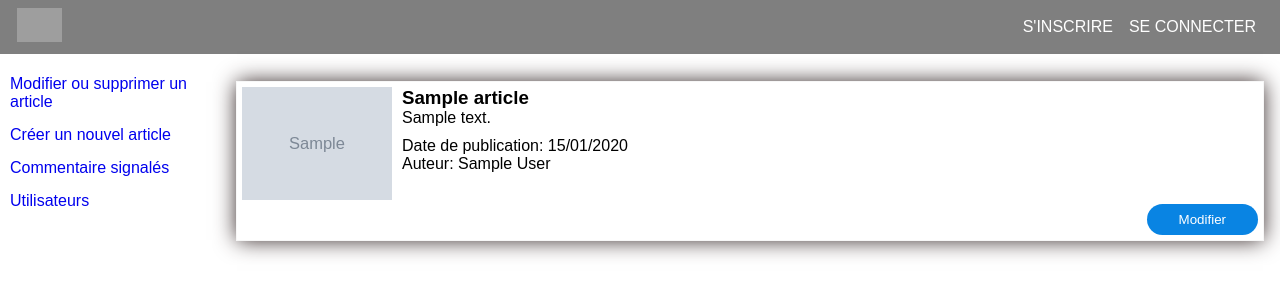
After one commit to florentthomas/Projet5-oc, a PHP site: template App/Views/list_article_edit.twig in a window 1280 px wide. The commit adds this page. Shown: the top 300 px of the page. Run offline with PHP 8.4, Linux system fonts and the light colour scheme; the template is opened without the code that fills it: most values are stand-ins (such as "Sample title", 1, 10 or a date in 2020); grey boxes marked "Sample" are stand-in pictures; some libraries are stand-ins or nearby versions; grey boxes are pictures that could not be loaded.

Commit message:
creation de la page d'edition des articles

```diff
--- a/App/Views/admin_blog.twig
+++ b/App/Views/admin_blog.twig
@@ -17,7 +17,7 @@
     <main class="admin">
 
         <ul class="list_menu_admin">
-            <li><a href="#">Modifier ou supprimer un article</a></li>
+            <li><a href="{{URL}}admin_blog/modifier_article">Modifier ou supprimer un article</a></li>
             <li><a href="{{URL}}admin_blog/creer_article">Créer un nouvel article</a></li>
             <li><a href="#">Commentaire signalés</a></li>
             <li><a href="#">Utilisateurs</a></li>
--- /dev/null
+++ b/App/Views/list_article_edit.twig
@@ -0,0 +1,50 @@
+{% extends "admin_blog.twig" %}
+
+{% block title %}
+
+    <title>Créer un article</title>
+
+{% endblock %}
+
+{% block description %}
+
+    <meta name="description" content=""/>
+
+{% endblock %}
+
+{% block admin %}
+
+    {% for article in articles %}
+
+        <div class="article_card">
+
+            <div class="content_card">
+
+                <div><img class="image" src="{{article.url_image}}"/></div>
+
+                <div class="content_card_article">
+                    <h3>{{article.title}}</h3>
+                    <p>{{article.content}}</p>
+
+                    <div class="info_article">
+                        <div>Date de publication: {{article.date_create|date("d/m/Y")}}</div>
+                        {% if article.date_create != article.date_update %}
+                            <div>Date de modification: {{article.date_update|date("d/m/Y")}}</div>
+                        {% endif %}
+                        <div>Auteur: {{article.author}}</div>
+                    </div>
+                </div>
+            </div>
+            <div class="btn_edit">
+                <button class="button-blue">Modifier</button>
+            </div>
+        </div>
+    {% endfor %}
+
+
+{% endblock %}
+
+
+{% block script %}
+
+{% endblock %}
--- a/Public/style.css
+++ b/Public/style.css
@@ -514,6 +514,8 @@ article{
 .panel input[type="text"]{
     width: 100%;
 }
+
+
 .group_input{
     width:70%;
     margin: 15px auto;
@@ -531,6 +533,38 @@ label[for="image_article"]{
     cursor:pointer;
     color:white;
     background-color:var(--color_blue_btn);
+}
+
+.image{
+    width: 150px;
+    height: auto;
+}
+
+.article_card{
+    margin-bottom: 20px;
+    border: #f7f7f7 solid 1px;
+    padding: 5px;
+    box-shadow: 0px 0px 21px -1px #2b1d1d;
+
+}
+
+.btn_edit{
+    text-align: end;
+}
+
+
+.content_card{
+    display: flex;
+}
+
+.content_card_article{
+    margin-left: 10px;
+}
+
+.info_article{
+    margin-top: 10px;
+    display: flex;
+    flex-direction: column;
 }
 
 #image_article{
--- a/index.php
+++ b/index.php
@@ -57,5 +57,7 @@ $router->get("/admin_blog","AdminController@index");
 
 $router->get("/admin_blog/creer_article","AdminController@create_article");
 
+$router->get("/admin_blog/modifier_article","AdminController@edit_article");
+
 
 $router->run();
```
Also changed, not shown: App/Controllers/AdminController.php (+13 -0 lines).
